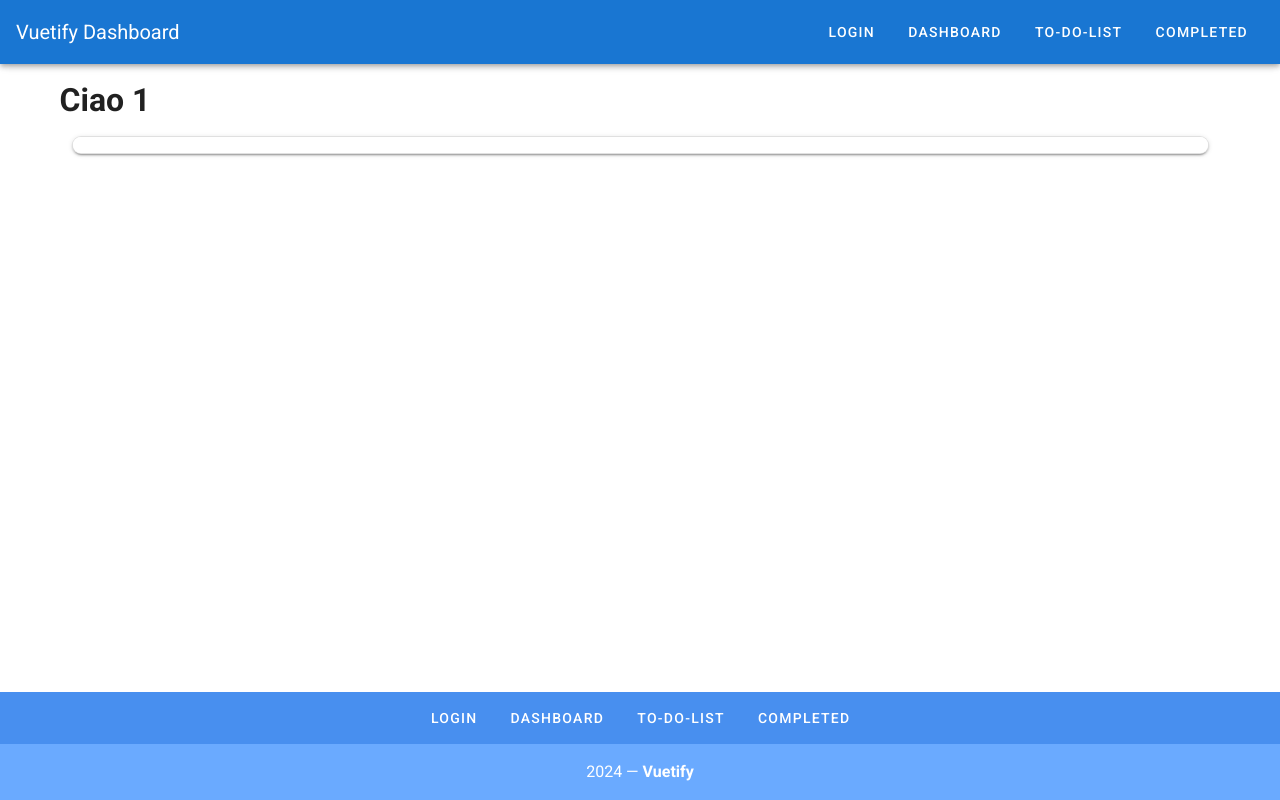
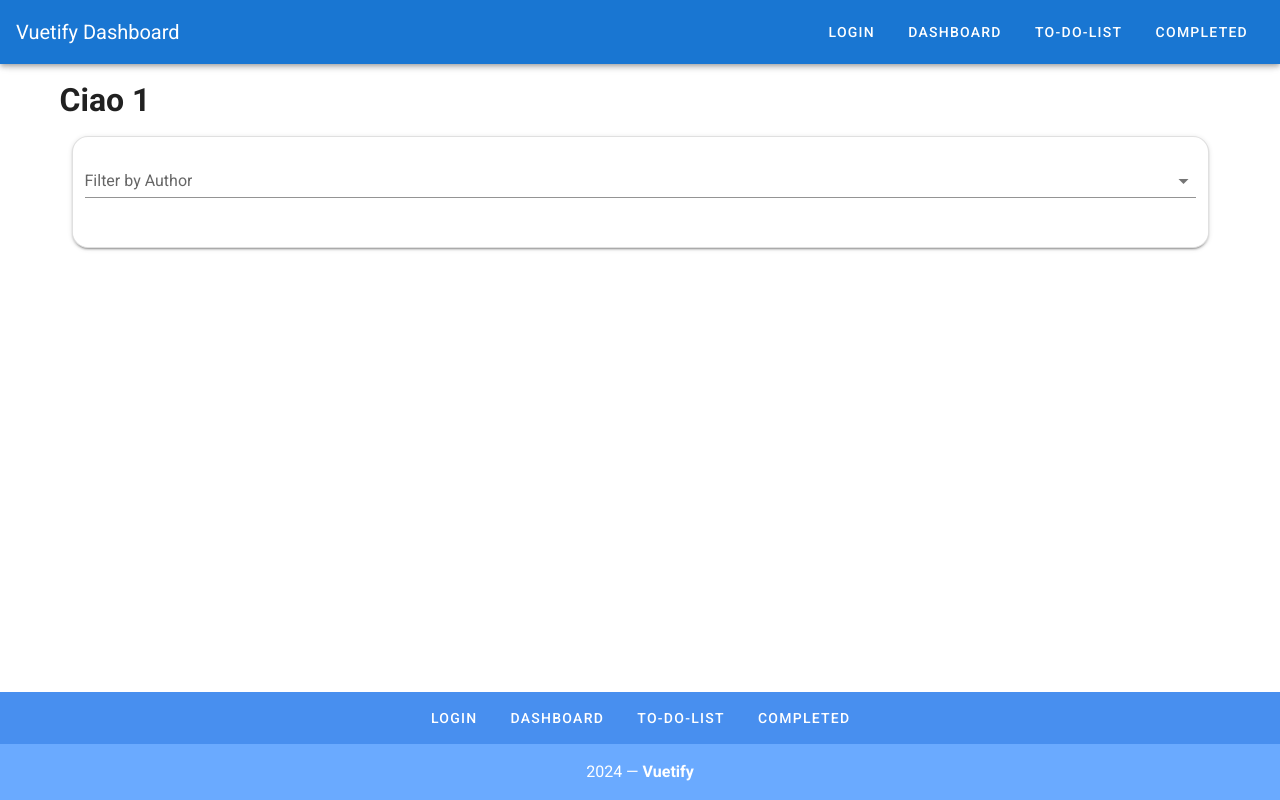
Before and after one commit to casalaspro/hello-world, a Vue app: page /#/completed/1 in a window 1280 px wide. Built offline with nearby package versions, Linux system fonts and the light colour scheme.

Commit message:
ADD - unique authors to select

```diff
--- a/src/components/ActivitiesListComponent.vue
+++ b/src/components/ActivitiesListComponent.vue
@@ -4,7 +4,7 @@
     outlined
     class="rounded-xl"
   >
-    <v-list>
+       <v-list>
       <v-list-item-group v-if="Array.isArray(items) && items.length">
         <!-- slint-disable-next-line -->
         <v-list-item
--- a/src/components/ArchiveActivitiesListComponent.vue
+++ b/src/components/ArchiveActivitiesListComponent.vue
@@ -5,7 +5,14 @@
     outlined
     class="rounded-xl"
   >
+    <v-container>
+      <v-select
+      :items="authorsList"
+      label="Filter by Author"
+      ></v-select>
+    </v-container>
     <v-list>
+
       <v-list-item-group v-if="Array.isArray(items) && items.length">
         <!-- slint-disable-next-line -->
         <v-list-item
@@ -64,6 +71,9 @@ export default{
   name: "ArchiveActivitiesList",
   data(){
     return{
+      selectedAuthor: "",
+      authorsList: [],
+      filteredItems: [],
       selectedItem: true,
       doneActivities:[],
       icons:{
@@ -89,9 +99,16 @@ export default{
     toggleArchive(key){
       this.$emit('archive', key)
     },
+    uniqueAuthors(){
+      if(this.items){
+        const authorsSet = new Set(this.items.map(item=>item.author));
+        this.authorsList = Array.from(authorsSet)
+        console.log("prova", this.authorsList)
+      }
+    }
   },
-  created(){
-    // this.showActivities()
+  mounted(){
+    this.uniqueAuthors();
   }
 }
 
```
